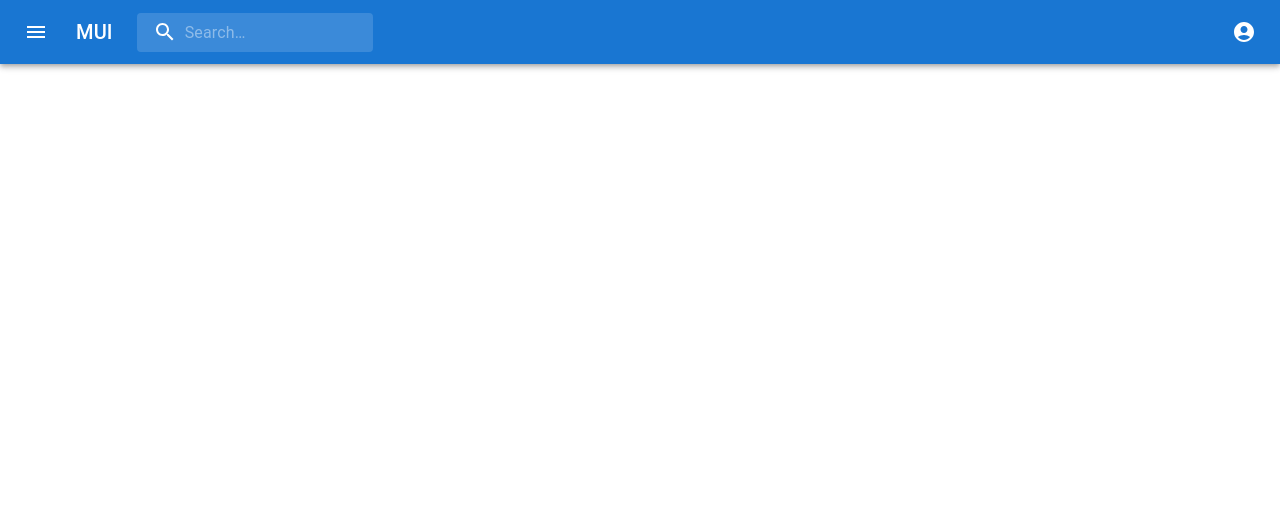
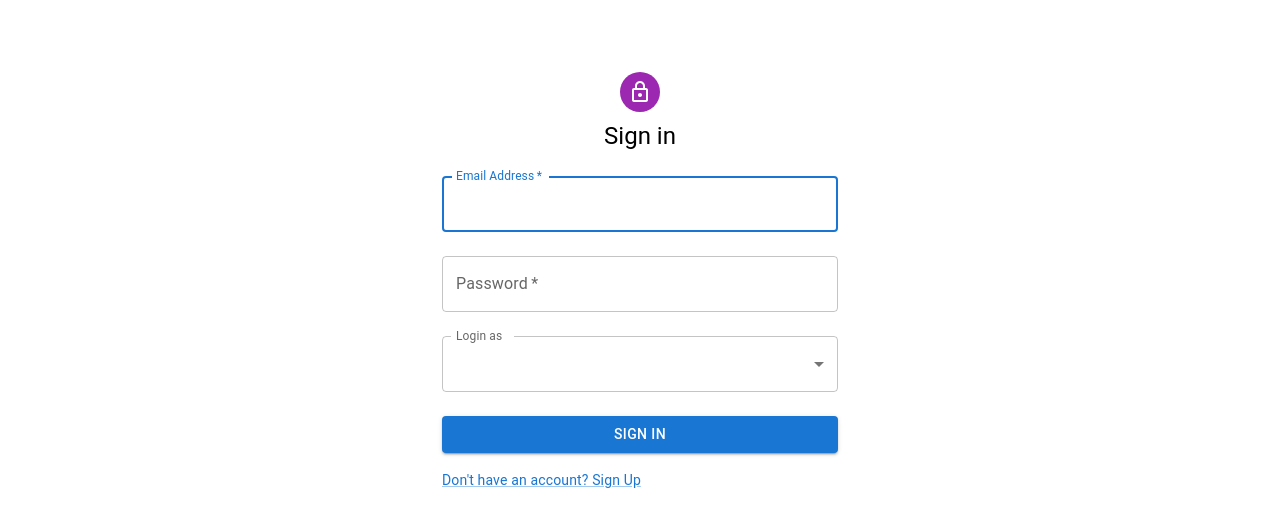
Before and after one commit to RakshitPatel910/79_Megabytes_Hackover3.0, a React (Create React App) app in the folder client/: page / in a window 1280 px wide. Shown: the top 526 px of the page. Built offline with nearby package versions, Linux system fonts and the light colour scheme.

Commit message:
customer organizer auth done

```diff
--- a/client/package.json
+++ b/client/package.json
@@ -13,6 +13,7 @@
     "@testing-library/jest-dom": "^5.16.5",
     "@testing-library/react": "^13.4.0",
     "@testing-library/user-event": "^13.5.0",
+    "axios": "^0.27.2",
     "jwt-decode": "^3.1.2",
     "react": "^18.2.0",
     "react-dom": "^18.2.0",
--- a/client/src/App.js
+++ b/client/src/App.js
@@ -10,7 +10,12 @@ import Home from './components/Home/Home.js';
 
 function App() {
 
-    const [user, setUser] = useState(1)
+    const [user, setUser] = useState(0)
+
+    useEffect(() => {
+
+    }, [user])
+
 
     return (
       <>
@@ -19,7 +24,7 @@ function App() {
           {/* <Navbar /> */}
 
           <Routes>
-            <Route path='/' exact element={ user ? <Home /> : <Auth />} />
+            <Route path='/' exact element={ user ? <Home /> : <Auth setUser={setUser} />} />
             <Route path='/admin' exact element={<AdminSignIn />} />
           </Routes>
 
--- a/client/src/components/Auth/Auth.js
+++ b/client/src/components/Auth/Auth.js
@@ -5,7 +5,7 @@ import SignUp from './SignUp/SignUp';
 
 
 
-const Auth = () => {
+const Auth = ({ setUser }) => {
 
     const [isSignUp, setIsSignUp] = useState(0);
 
@@ -18,7 +18,7 @@ const Auth = () => {
         {isSignUp ? (
           <SignUp  setIsSignUp={setIsSignUp} />
         ) : (
-          <SignIn  setIsSignUp={setIsSignUp} />
+          <SignIn  setIsSignUp={setIsSignUp} setUser={setUser} />
         )}
         {/* <Signup />
         <Signin /> */}
--- a/client/src/components/Auth/SignIn/SignIn.js
+++ b/client/src/components/Auth/SignIn/SignIn.js
@@ -1,4 +1,6 @@
 import React, { useState } from 'react';
+import { useNavigate } from 'react-router-dom';
+
 import Avatar from '@mui/material/Avatar';
 import Button from '@mui/material/Button';
 import TextField from '@mui/material/TextField';
@@ -13,6 +15,7 @@ import MenuItem from '@mui/material/MenuItem';
 import FormControl from '@mui/material/FormControl';
 import Select from '@mui/material/Select';
 import { createTheme, ThemeProvider } from '@mui/material/styles';
+import axios from 'axios';
 
 // function Copyright(props) {
 //   return (
@@ -28,21 +31,59 @@ import { createTheme, ThemeProvider } from '@mui/material/styles';
 // }
 
 const theme = createTheme();
+const initialState = { email: "", password:"" };
 
-export default function SignIn({ setIsSignUp }) {
-    const [loginType, setLoginType] = useState('');
+export default function SignIn({ setIsSignUp, setUser }) {
+    const navigate = useNavigate();
+
+    const [profile,setProfile] = useState(initialState);
+    const [loginType, setLoginType] = useState(0);
 
     const handleChange = (event) => {
       setLoginType(event.target.value);
     };
 
-    const handleSubmit = (event) => {
-        event.preventDefault();
-        const data = new FormData(event.currentTarget);
-        console.log({
-        email: data.get('email'),
-        password: data.get('password'),
-        });
+    const handleSubmit = async () => {
+        // event.preventDefault();
+        // const data = new FormData(event.currentTarget);
+        // console.log({
+        // email: data.get('email'),
+        // password: data.get('password'),
+        // });
+
+        if( loginType === 10 ) {
+            console.log('customer')
+            const data = await axios.post('http://localhost:3010/custSignin',{
+                email: profile.email,
+                password: profile.password,
+            })
+
+            if(data.data.status == true){
+                console.log("status is true")
+                // navigate("/");
+                setUser(1);
+                }
+                else{
+                alert('Email or Password is incorrect')
+            }
+        }
+
+        if( loginType === 20 ) {
+            const data = await axios.post('http://localhost:3010/orgSignin',{
+                email: profile.email,
+                password: profile.password,
+            })
+
+            if(data.data.status == true){
+                console.log("status is true")
+                // navigate("/home");
+                setUser(1);
+                }
+                else{
+                alert('Email or Password is incorrect')
+            }
+        }
+
     };
 
     return (
@@ -62,7 +103,7 @@ export default function SignIn({ setIsSignUp }) {
             <Typography component="h1" variant="h5">
                 Sign in
             </Typography>
-            <Box component="form" onSubmit={handleSubmit} noValidate sx={{ mt: 1 }}>
+            <Box component="form" noValidate sx={{ mt: 1 }}>
                 <TextField
                 margin="normal"
                 required
@@ -72,6 +113,8 @@ export default function SignIn({ setIsSignUp }) {
                 name="email"
                 autoComplete="email"
                 autoFocus
+                value={profile.email}
+                onChange={(e)=>{setProfile({...profile,email:e.target.value})}}
                 />
                 <TextField
                 margin="normal"
@@ -82,6 +125,9 @@ export default function SignIn({ setIsSignUp }) {
                 type="password"
                 id="password"
                 autoComplete="current-password"
+                onChange={(e) => {
+                    setProfile({ ...profile, password: e.target.value });
+                  }}
                 />
                 {/* <FormControlLabel
                 control={<Checkbox value="remember" color="primary" />}
@@ -106,10 +152,11 @@ export default function SignIn({ setIsSignUp }) {
             </Box>
 
                 <Button
-                    type="submit"
+                    // type="submit"
                     fullWidth
                     variant="contained"
                     sx={{ mt: 3, mb: 2 }}
+                    onClick={() => handleSubmit()}
                 >
                     Sign In
                 </Button>
--- a/client/src/components/Auth/SignUp/SignUp.js
+++ b/client/src/components/Auth/SignUp/SignUp.js
@@ -1,4 +1,6 @@
 import React, { useState } from 'react';
+import { useNavigate } from 'react-router-dom';
+
 import Avatar from '@mui/material/Avatar';
 import Button from '@mui/material/Button';
 import TextField from '@mui/material/TextField';
@@ -13,6 +15,7 @@ import MenuItem from '@mui/material/MenuItem';
 import FormControl from '@mui/material/FormControl';
 import Select from '@mui/material/Select';
 import { createTheme, ThemeProvider } from '@mui/material/styles';
+import axios from 'axios';
 
 // function Copyright(props) {
 //   return (
@@ -28,21 +31,60 @@ import { createTheme, ThemeProvider } from '@mui/material/styles';
 // }
 
 const theme = createTheme();
+const initialState = { userName: "", email: "", password:"" };
 
 export default function SignIn({ setIsSignUp }) {
-    const [loginType, setLoginType] = useState('');
+    const navigate = useNavigate();
+
+    const [profile,setProfile] = useState(initialState);
+    const [registerType, setRegisterType] = useState(0);
 
     const handleChange = (event) => {
-      setLoginType(event.target.value);
+      setRegisterType(event.target.value);
+      console.log(registerType)
     };
 
-    const handleSubmit = (event) => {
-        event.preventDefault();
-        const data = new FormData(event.currentTarget);
-        console.log({
-        email: data.get('email'),
-        password: data.get('password'),
-        });
+    const handleSubmit = async () => {
+        // event.preventDefault();
+        // const data = new FormData(event.currentTarget);
+        // console.log({
+        // email: data.get('email'),
+        // password: data.get('password'),
+        // });
+        console.log(profile)
+        if( registerType === 10 ) {
+            console.log('customer')
+            const data = await axios.post('http://localhost:3010/custSignup',{
+                userName: profile.userName,
+                email: profile.email,
+                password: profile.password,
+            })
+
+            if(data.data.status == true){
+                console.log("status is true")
+                // navigate("/home");
+                setIsSignUp(0);
+            }
+                else{
+                alert('Email or Password is incorrect')
+            }
+        }
+
+        if( registerType === 20 ) {
+            const data = await axios.post('http://localhost:3010/orgSignup',{
+                userName: profile.userName,
+                email: profile.email,
+                password: profile.password,
+            })
+
+            if(data.data.status == true){
+                console.log("status is true")
+                navigate("/home");
+                }
+                else{
+                alert('Email or Password is incorrect')
+            }
+        }
     };
 
     return (
@@ -63,6 +105,20 @@ export default function SignIn({ setIsSignUp }) {
                 Sign up
             </Typography>
             <Box component="form" onSubmit={handleSubmit} noValidate sx={{ mt: 1 }}>
+
+            <TextField
+                margin="normal"
+                required
+                fullWidth
+                id="userName"
+                label="User Name"
+                name="userName"
+                autoComplete="userName"
+                autoFocus
+                value={profile.userName}
+                onChange={(e)=>{setProfile({...profile,userName:e.target.value})}}
+                />
+
                 <TextField
                 margin="normal"
                 required
@@ -71,7 +127,9 @@ export default function SignIn({ setIsSignUp }) {
                 label="Email Address"
                 name="email"
                 autoComplete="email"
-                autoFocus
+                // autoFocus
+                value={profile.email}
+                onChange={(e)=>{setProfile({...profile,email:e.target.value})}}
                 />
 
             <Box sx={{ minWidth: 120, marginTop: 2 }}>
@@ -80,8 +138,8 @@ export default function SignIn({ setIsSignUp }) {
                         <Select
                         // labelId="demo-simple-select-label"
                         // id="demo-simple-select"
-                        value={loginType}
-                        label="loginType"
+                        value={registerType}
+                        label="registerType"
                         onChange={handleChange}
                         >
                             <MenuItem value={10}>Customer</MenuItem>
@@ -100,6 +158,9 @@ export default function SignIn({ setIsSignUp }) {
                 type="password"
                 id="password"
                 autoComplete="current-password"
+                onChange={(e) => {
+                    setProfile({ ...profile, password: e.target.value });
+                }}
                 />
 
                 <TextField
@@ -121,10 +182,11 @@ export default function SignIn({ setIsSignUp }) {
 
 
                 <Button
-                    type="submit"
+                    // type="submit"
                     fullWidth
                     variant="contained"
                     sx={{ mt: 3, mb: 2 }}
+                    onClick={() => {handleSubmit()}}
                 >
                     Sign Up
                 </Button>
```
Also changed, not shown: client/src/components/Home/OrganizerHome/Event.js (added), client/src/components/Home/OrganizerHome/EventCard/EventCard.js (added), 1 other file (tests, documents, lock files or other folders).
